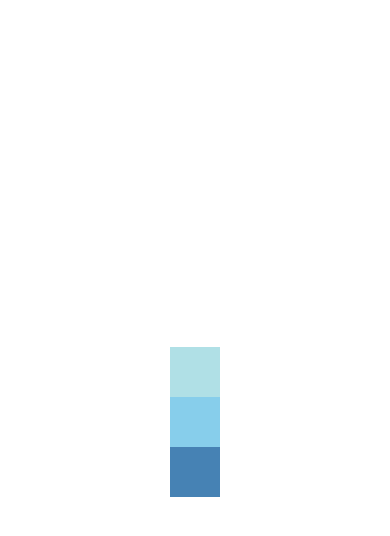
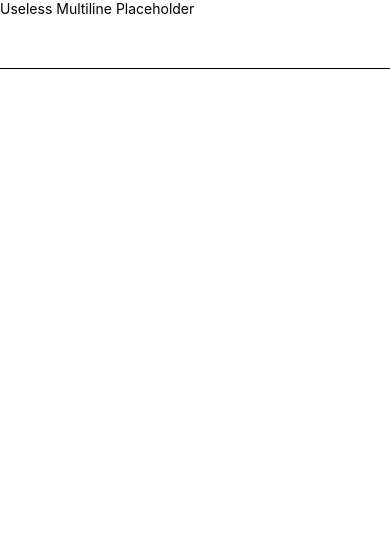
Before and after one commit to ririyad/ReactNativeTestApp, a React Native app: screen / in a window 390 px wide. Shown: the top 536 px of the page. Built offline with nearby package versions, Linux system fonts and the light colour scheme.

Commit message:
attempt to learn handling text input

```diff
--- a/App.js
+++ b/App.js
@@ -1,15 +1,40 @@
 import React, { Component } from 'react';
-import { AppRegistry, View } from 'react-native';
+import { AppRegistry, View, TextInput } from 'react-native';
 
-
-export default class FlexDimensionBasics extends Component {
+class UselessTextInput extends Component {
   render() {
     return (
-      <View style = {{flex: 1, flexDirection: 'column', justifyContent: 'center', alignItems: 'center' }} >
-        <View style={{width:50, height: 50, backgroundColor : 'powderblue' }}/>
-        <View style={{width:50, height: 50,backgroundColor : 'skyblue' }}/>
-        <View style={{width:50, height: 50,backgroundColor : 'steelblue' }}/>
-        </View>
+      <TextInput
+        {...this.props}
+        editable = {true}
+        maxLength = {40}
+      />
     );
   }
 }
+
+export default class UselessTextInputMultiline extends Component {
+  constructor(props) {
+    super(props);
+    this.state = {
+      text: 'Useless Multiline Placeholder',
+    };
+  }
+
+  render() {
+    return (
+     <View style={{
+       backgroundColor: this.state.text,
+       borderBottomColor: '#000000',
+       borderBottomWidth: 1 }}
+     >
+       <UselessTextInput
+         multiline = {true}
+         numberOfLines = {4}
+         onChangeText={(text) => this.setState({text})}
+         value={this.state.text}
+       />
+     </View>
+    );
+  }
+}
```
